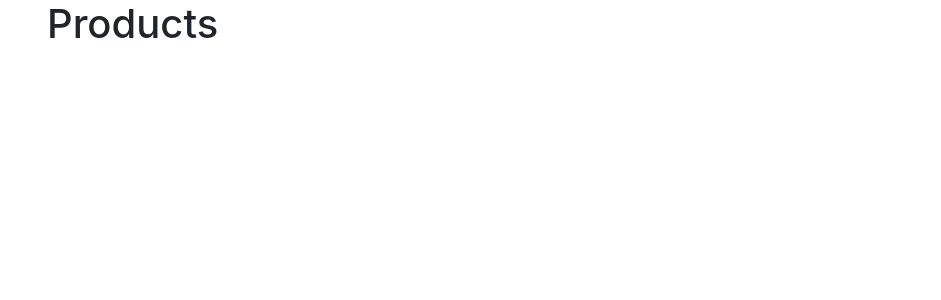
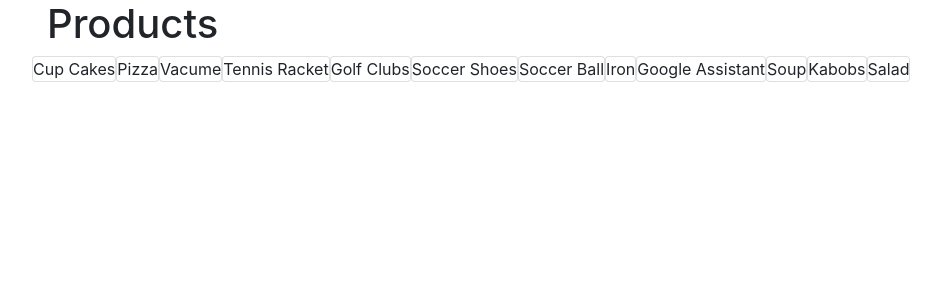
Before and after one commit to ariozone/e-store, a React (Create React App) app: page / in a window 1280 px wide. Shown: the top 300 px of the page, without its empty margins (38-979 px from the left). Built offline with nearby package versions, Linux system fonts and the light colour scheme.

Commit message:
Render a bootstrap grid row for the products from the products file.#1

```diff
--- a/src/components/products.jsx
+++ b/src/components/products.jsx
@@ -11,6 +11,15 @@ export default class Products extends React.Component {
     this.setState({ products })
   }
   render() {
-    return <h1>Products</h1>
+    return (
+      <React.Fragment>
+        <h1>Products</h1>
+        <div className="row">
+          {this.state.products.map(p => (
+            <div className="card">{p.name}</div>
+          ))}
+        </div>
+      </React.Fragment>
+    )
   }
 }
```
